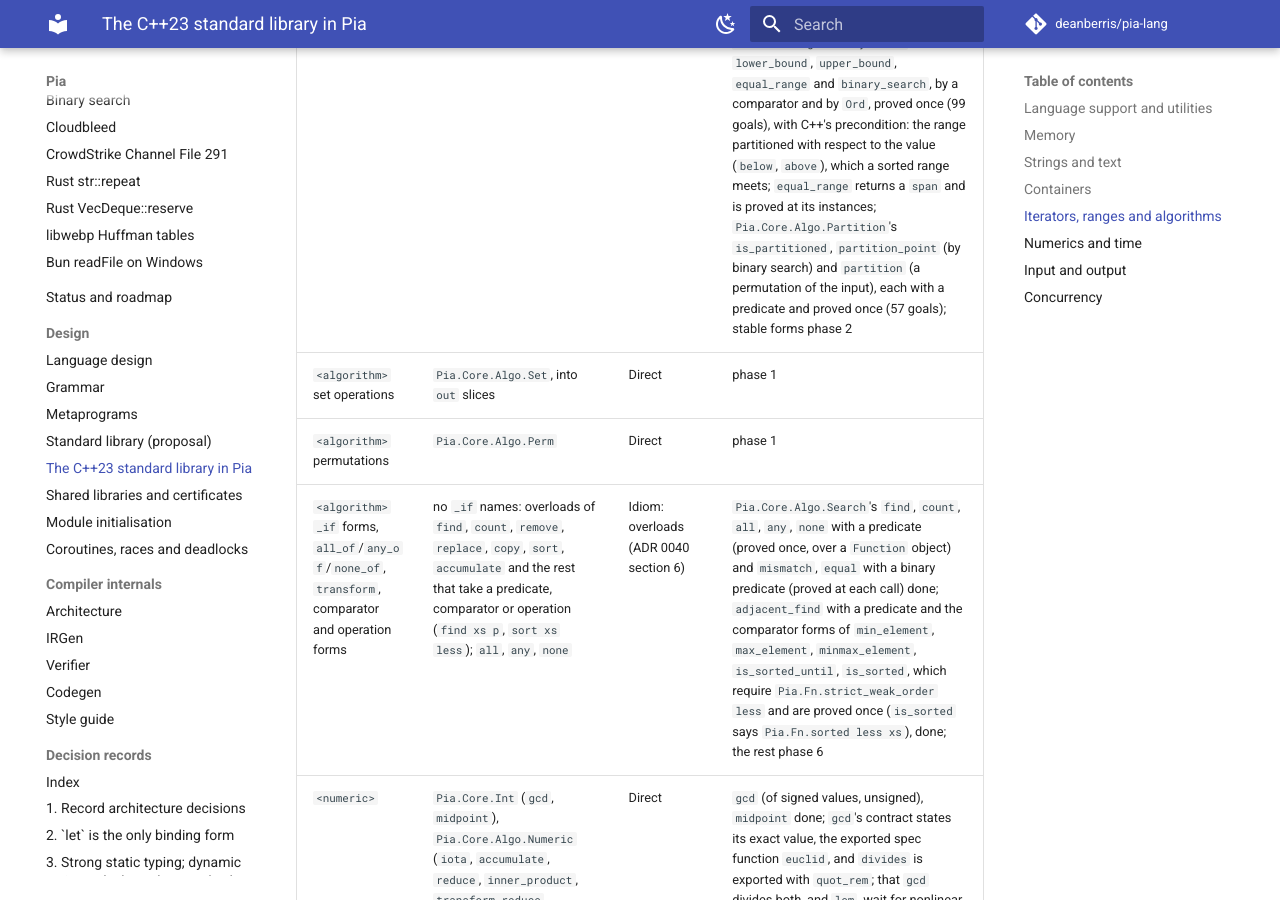
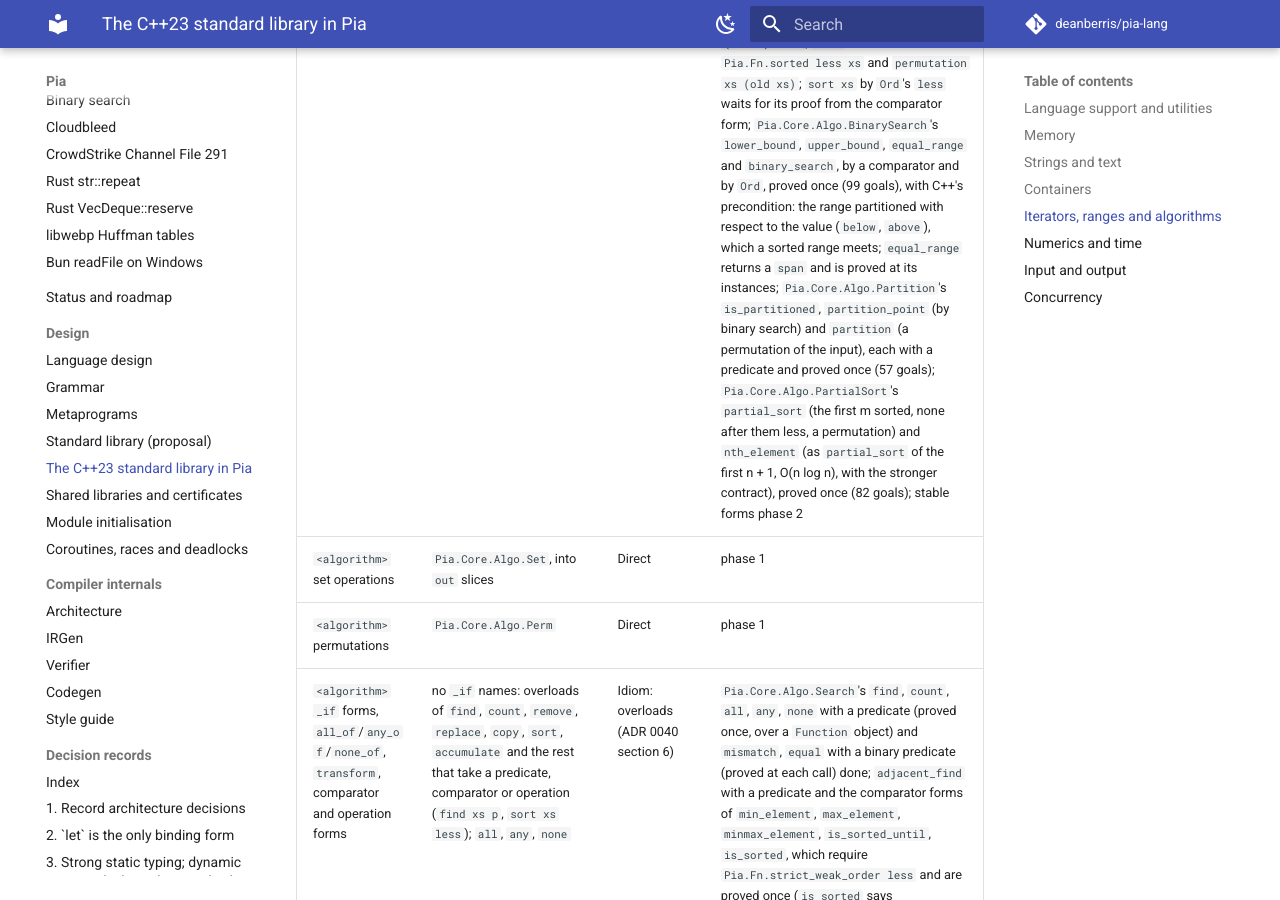
Before and after one commit to deanberris/pia-lang, an MkDocs documentation site: the page built from docs/cpp-std.md, in a window 1280 px wide and 900 px high, scrolled down 8329 px. Built offline with MkDocs 1.6.1 and Material for MkDocs 9.7.7, drawn with Linux system fonts in a browser that asks for light colours; comment, search, counter and statistics services are not loaded.

Commit message:
Pia.Core.Algo.PartialSort: partial_sort and nth_element (phase 1.7)
partial_sort xs m less puts the m smallest elements, sorted, first, and
nothing after them is less than any of them; nth_element xs n less
leaves xs.[n] where a sort would, nothing before it greater and nothing
after it less. Both take a strict weak order and are proved once (ADR
0043, ADR 0044): 82 goals. partial_sort keeps a heap of the first m with
Pia.Core.Algo.Heap's sift_down, lets each later element smaller than the
top replace it, and sorts the heap with pop_heap; every step is an
exchange, so the result is a permutation. nth_element is partial_sort
of the first n + 1: O(len xs log n) rather than C++'s linear average,
with the stronger contract.

Tests: tests/std/partial_sort.pia (goals, interface),
partial_sort_edges.pia (the three smallest of a u8 buffer, a median),
:partial_sort_run_test.

Co-Authored-By: Claude Opus 5.5 <noreply@anthropic.com>

```diff
--- a/docs/cpp-std.md
+++ b/docs/cpp-std.md
@@ -90,7 +90,7 @@ All containers are in `Pia.Mem` (#72) and take an allocator. Element access is `
 | `<ranges>` | eager algorithms over slices; views such as `filter`, `transform`, `zip` | Deferred: function values | phase 6 |
 | `<algorithm>` non-modifying | `Pia.Core.Algo.Search`: `find`, `count`, `contains`, `mismatch`, `equal`, `starts_with`, `ends_with`, `search`, `adjacent_find`, `min_element`, `max_element`, `minmax_element` (first smallest, last largest), `is_sorted_until`, `is_sorted`, exported as generic functions over `Pia.Core.Order`'s `Eq` and `Ord` and proved once (ADR 0043); a position is a `usize`, `len xs` when there is none. `Pia.Core.Order` has `min`, `max`, `clamp` (C++'s ties: the first argument when equivalent), `lexicographical_compare` (generic over `Ord`, proved once, exported for every integer type) and `lexicographical_compare_three_way` (for `u8`). Overloads taking a predicate or comparator wait for function values (section 6) | Direct | `Pia.Core.Algo.Search`, `Pia.Core.Order`'s done |
 | `<algorithm>` modifying | `Pia.Core.Algo.Modify`: `fill`, `copy` and `copy_backward` into an `out` slice of the source's length, `swap_ranges`, `reverse`, `replace` (by value over `Eq`, or by a predicate as C++'s `replace_if`), `shift_left`, `shift_right` (the new end or start, as C++20), `remove` (in `Pia.Core.Algo.Remove`, so its proof runs in parallel: each kept element at its rank among them, a spec over `old xs`), each generic and proved once (ADR 0043) with every element of the result in its contract; `Pia.Core.Algo.Permutation`'s `occurrences` and `permutation` specs, for sorts | Direct | those done; `rotate` (three reversals proved at 280M) and `unique` (120M) wait for cheaper proofs, and `remove` and `unique` with a predicate with them |
-| `<algorithm>` sorting, binary search, heap | `Pia.Core.Algo.Sort`, `Pia.Core.Algo.Heap`; stable forms need an allocator | Direct | `insertion_sort` and `exchange` (C++'s `iter_swap`) done, with a comparator that must be `Pia.Fn.strict_weak_order`, proved once, ensuring `Pia.Fn.sorted less xs` and `Pia.Core.Algo.Permutation.permutation xs (old xs)`; `Pia.Core.Algo.Heap`'s `is_heap_until`, `is_heap`, `push_heap`, `pop_heap`, `make_heap`, `sort_heap` and `sort xs less` (a heap sort), with the same comparator law, proved once (185 goals): the heap is stated parent to child, `(k - 1) >> 1`, `sort` ensures `Pia.Fn.sorted less xs` and `permutation xs (old xs)`; `sort xs` by `Ord`'s `less` waits for its proof from the comparator form; `Pia.Core.Algo.BinarySearch`'s `lower_bound`, `upper_bound`, `equal_range` and `binary_search`, by a comparator and by `Ord`, proved once (99 goals), with C++'s precondition: the range partitioned with respect to the value (`below`, `above`), which a sorted range meets; `equal_range` returns a `span` and is proved at its instances; `Pia.Core.Algo.Partition`'s `is_partitioned`, `partition_point` (by binary search) and `partition` (a permutation of the input), each with a predicate and proved once (57 goals); stable forms phase 2 |
+| `<algorithm>` sorting, binary search, heap | `Pia.Core.Algo.Sort`, `Pia.Core.Algo.Heap`; stable forms need an allocator | Direct | `insertion_sort` and `exchange` (C++'s `iter_swap`) done, with a comparator that must be `Pia.Fn.strict_weak_order`, proved once, ensuring `Pia.Fn.sorted less xs` and `Pia.Core.Algo.Permutation.permutation xs (old xs)`; `Pia.Core.Algo.Heap`'s `is_heap_until`, `is_heap`, `push_heap`, `pop_heap`, `make_heap`, `sort_heap` and `sort xs less` (a heap sort), with the same comparator law, proved once (185 goals): the heap is stated parent to child, `(k - 1) >> 1`, `sort` ensures `Pia.Fn.sorted less xs` and `permutation xs (old xs)`; `sort xs` by `Ord`'s `less` waits for its proof from the comparator form; `Pia.Core.Algo.BinarySearch`'s `lower_bound`, `upper_bound`, `equal_range` and `binary_search`, by a comparator and by `Ord`, proved once (99 goals), with C++'s precondition: the range partitioned with respect to the value (`below`, `above`), which a sorted range meets; `equal_range` returns a `span` and is proved at its instances; `Pia.Core.Algo.Partition`'s `is_partitioned`, `partition_point` (by binary search) and `partition` (a permutation of the input), each with a predicate and proved once (57 goals); `Pia.Core.Algo.PartialSort`'s `partial_sort` (the first m sorted, none after them less, a permutation) and `nth_element` (as `partial_sort` of the first n + 1, O(n log n), with the stronger contract), proved once (82 goals); stable forms phase 2 |
 | `<algorithm>` set operations | `Pia.Core.Algo.Set`, into `out` slices | Direct | phase 1 |
 | `<algorithm>` permutations | `Pia.Core.Algo.Perm` | Direct | phase 1 |
 | `<algorithm>` `_if` forms, `all_of`/`any_of`/`none_of`, `transform`, comparator and operation forms | no `_if` names: overloads of `find`, `count`, `remove`, `replace`, `copy`, `sort`, `accumulate` and the rest that take a predicate, comparator or operation (`find xs p`, `sort xs less`); `all`, `any`, `none` | Idiom: overloads (ADR 0040 section 6) | `Pia.Core.Algo.Search`'s `find`, `count`, `all`, `any`, `none` with a predicate (proved once, over a `Function` object) and `mismatch`, `equal` with a binary predicate (proved at each call) done; `adjacent_find` with a predicate and the comparator forms of `min_element`, `max_element`, `minmax_element`, `is_sorted_until`, `is_sorted`, which require `Pia.Fn.strict_weak_order less` and are proved once (`is_sorted` says `Pia.Fn.sorted less xs`), done; the rest phase 6 |
```
Also changed, not shown: 7 other files.
